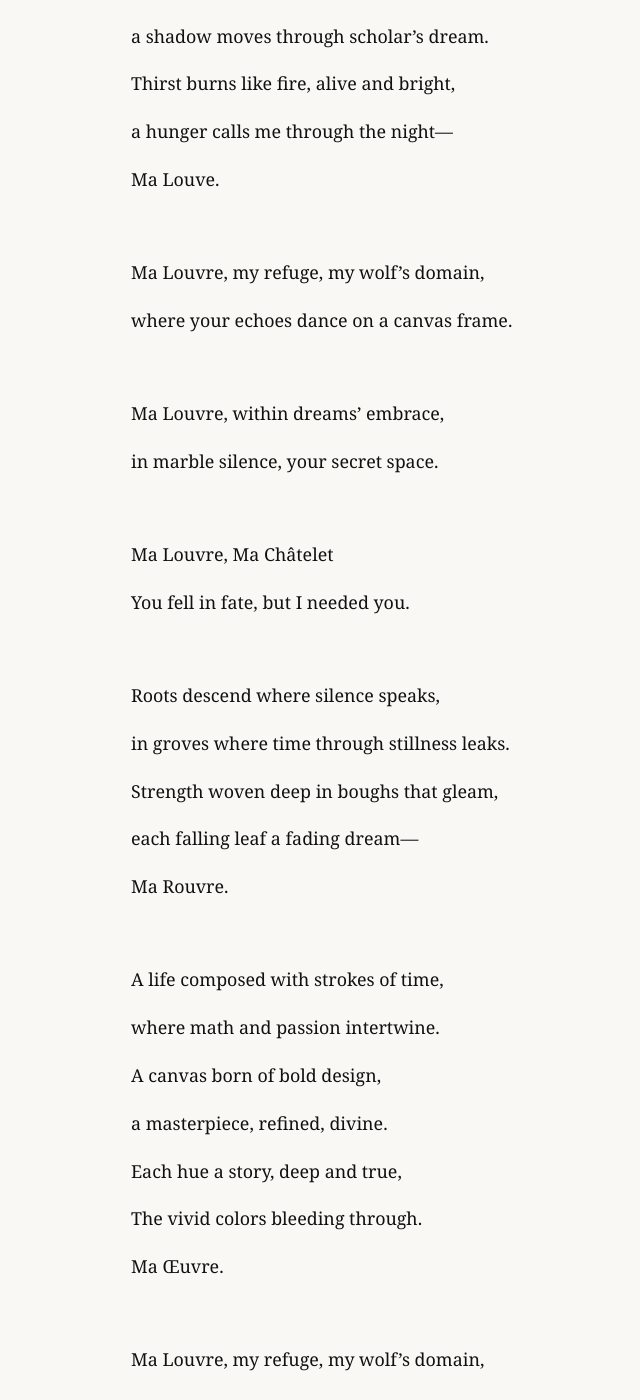
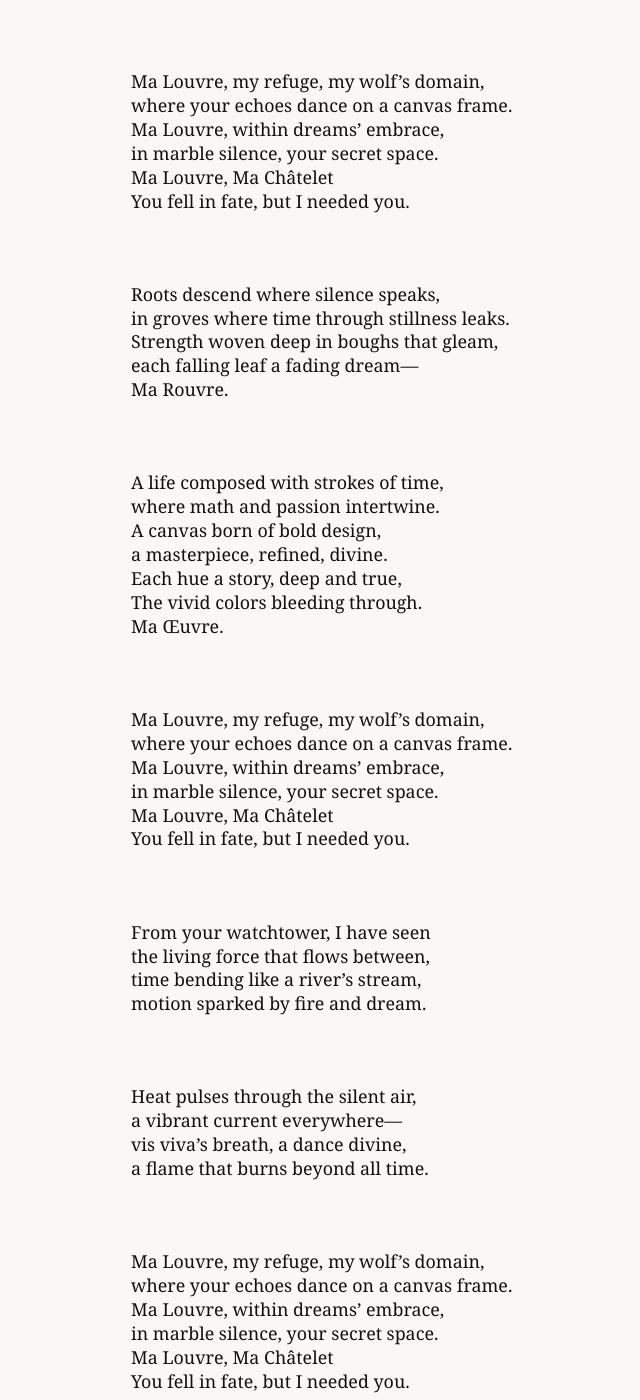
Before and after one commit to charlesvoltaire-public/charlesvoltaire-public.github.io, a Jekyll site: the page built from charles-voltaire/ma-louvre.md, in a window 1280 px wide and 1400 px high, scrolled down 661 px. Shown: the whole window, without its empty margins (189-829 px from the left). Built offline with Jekyll 4.4.1, drawn with Linux system fonts in a browser that asks for light colours; some of the changed text lies outside the part shown.

Commit message:
Update ma-louvre.md

```diff
--- a/charles-voltaire/ma-louvre.md
+++ b/charles-voltaire/ma-louvre.md
@@ -21,10 +21,8 @@ Ma Louve.
 
 Ma Louvre, my refuge, my wolf’s domain,
 where your echoes dance on a canvas frame.
-
 Ma Louvre, within dreams’ embrace,
 in marble silence, your secret space.
-
 Ma Louvre, Ma Châtelet
 You fell in fate, but I needed you.
 
@@ -44,10 +42,8 @@ Ma Œuvre.
 
 Ma Louvre, my refuge, my wolf’s domain,
 where your echoes dance on a canvas frame.
-
 Ma Louvre, within dreams’ embrace,
 in marble silence, your secret space.
-
 Ma Louvre, Ma Châtelet
 You fell in fate, but I needed you.
 
@@ -63,15 +59,13 @@ a flame that burns beyond all time.
 
 Ma Louvre, my refuge, my wolf’s domain,
 where your echoes dance on a canvas frame.
-
 Ma Louvre, within dreams’ embrace,
 in marble silence, your secret space.
-
 Ma Louvre, Ma Châtelet
 You fell in fate, but I needed you.
 
 Could this hold true throughout all time?
-The fortress, the wolf, a silent rhyme…
+The fortress, the wolf, a silent rhyme...
 I reached for you,
 and now I walk as shadow,
 among the whispers of Ma Louvre.
```
